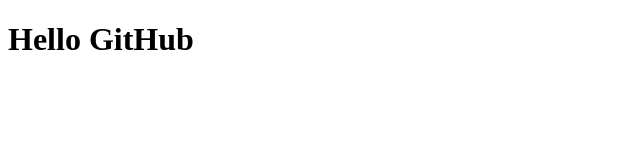
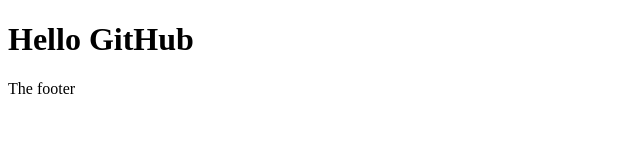
Before and after one commit to SIVANANTH-K/sample-repo1, a plain HTML site: page index.html in a window 1280 px wide. Shown: the full height of the page, 0-640 px from the left. Drawn offline with Linux system fonts and the light colour scheme.

Commit message:
add footer

```diff
--- a/index.html
+++ b/index.html
@@ -2,4 +2,5 @@
 <html>
   <head><title>My Page</title></head>
   <body><h1>Hello GitHub</h1></body>
+  <footer><p>The footer</p></footer>
 </html>
```
